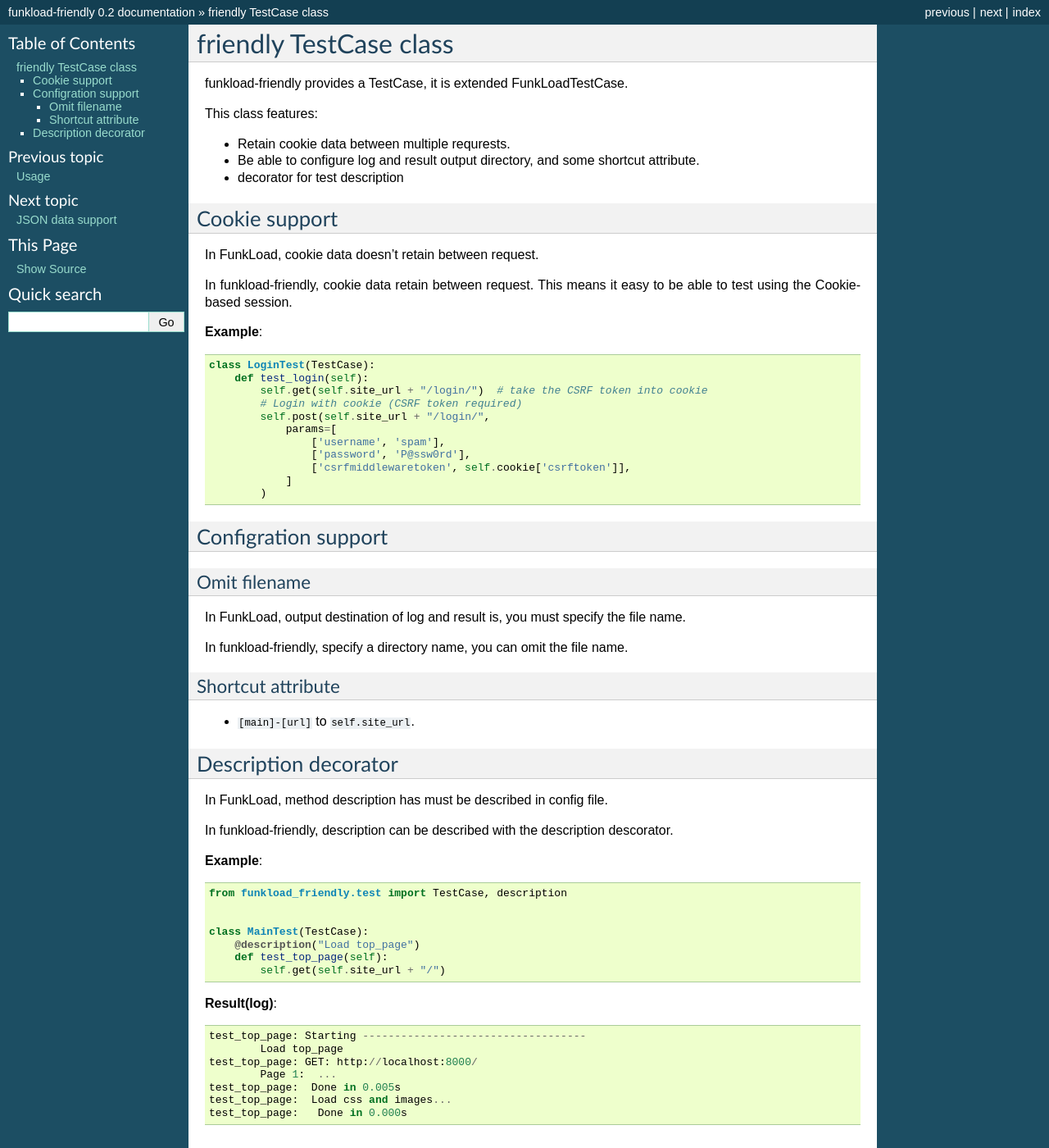
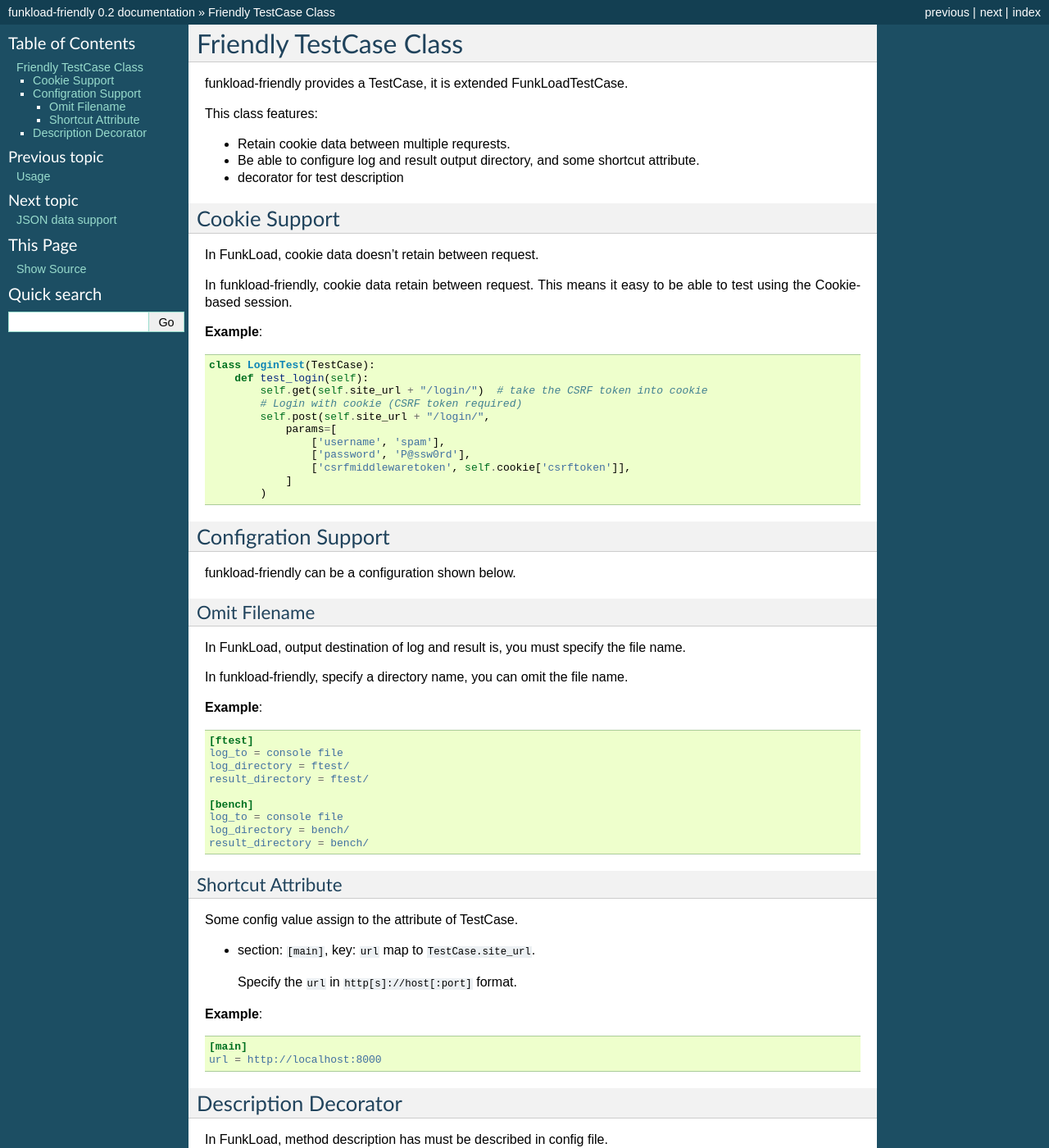
Before and after one commit to tokibito/funkload-friendly, a Sphinx documentation site: the page built from docs/source/testcase_class.rst, in a window 1280 px wide and 1400 px high. Shown: the whole window at 82% size. Built offline with Sphinx 7.4.7, drawn with Linux system fonts in a browser that asks for light colours; some of the changed text lies outside the part shown.

Commit message:
update document

```diff
--- a/docs/source/testcase_class.rst
+++ b/docs/source/testcase_class.rst
@@ -1,5 +1,5 @@
 =======================
-friendly TestCase class
+Friendly TestCase Class
 =======================
 
 funkload-friendly provides a TestCase, it is extended FunkLoadTestCase.
@@ -10,7 +10,7 @@ This class features:
 - Be able to configure log and result output directory, and some shortcut attribute.
 - decorator for test description
 
-Cookie support
+Cookie Support
 ==============
 
 In FunkLoad, cookie data doesn't retain between request.
@@ -34,22 +34,49 @@ This means it easy to be able to test using the Cookie-based session.
                ]
            )
 
-Configration support
+Configration Support
 ====================
 
-Omit filename
+funkload-friendly can be a configuration shown below.
+
+Omit Filename
 -------------
 
 In FunkLoad, output destination of log and result is, you must specify the file name.
 
 In funkload-friendly, specify a directory name, you can omit the file name.
 
-Shortcut attribute
+**Example**:
+
+.. code-block:: ini
+
+   [ftest]
+   log_to = console file
+   log_directory = ftest/
+   result_directory = ftest/
+
+   [bench]
+   log_to = console file
+   log_directory = bench/
+   result_directory = bench/
+
+Shortcut Attribute
 ------------------
 
-- ``[main]-[url]`` to ``self.site_url``.
+Some config value assign to the attribute of TestCase.
 
-Description decorator
+- section: ``[main]``, key: ``url`` map to ``TestCase.site_url``.
+
+  Specify the ``url`` in ``http[s]://host[:port]`` format.
+
+**Example**:
+
+.. code-block:: ini
+
+   [main]
+   url = http://localhost:8000
+
+Description Decorator
 =====================
 
 In FunkLoad, method description has must be described in config file.
```
